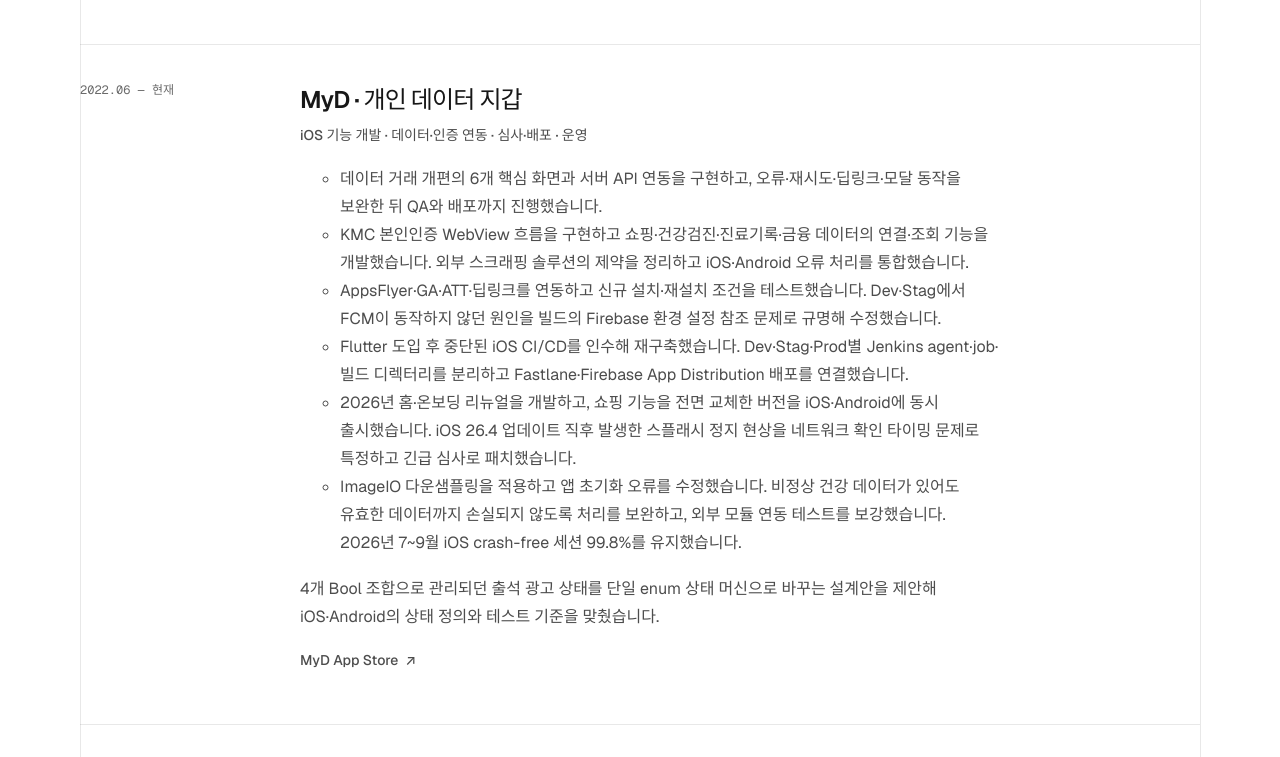
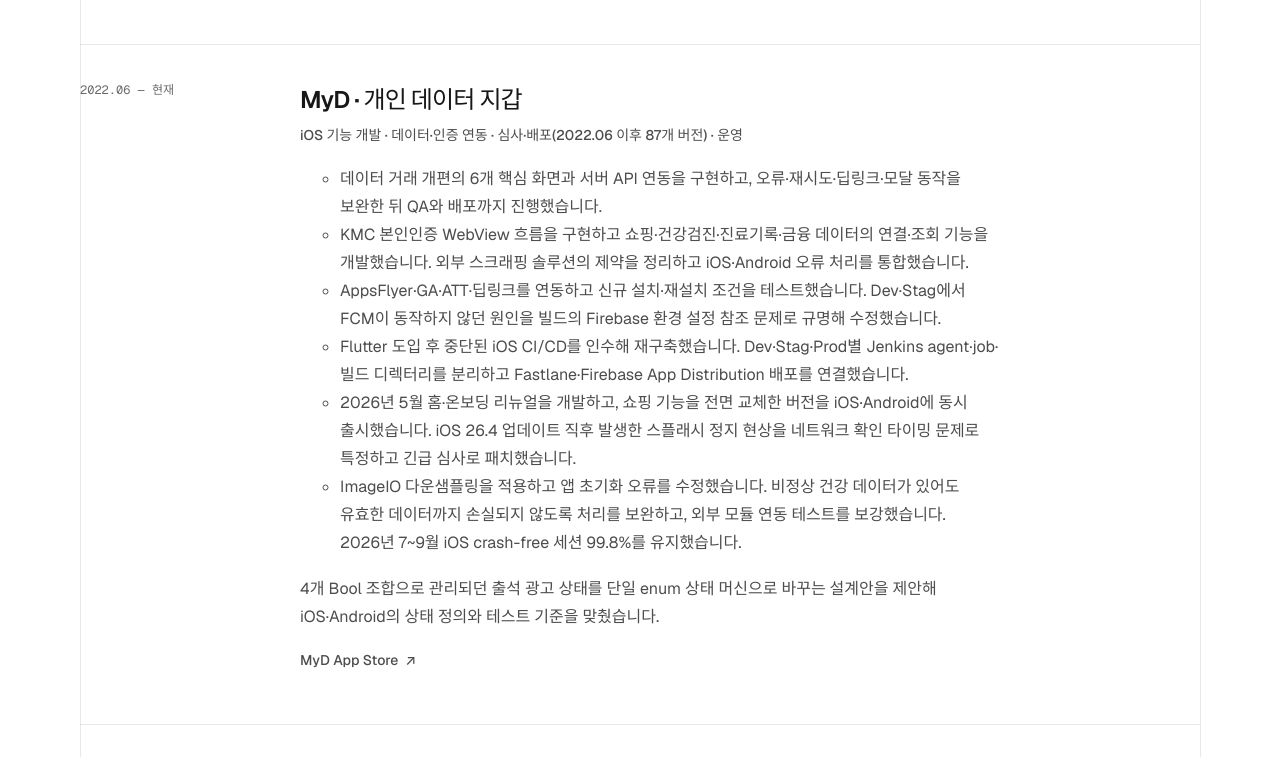
Before and after one commit to minjunkim-dev/minjunkim-dev.github.io, an Astro site: page /about in a window 1280 px wide. Shown: the part 1374-2131 px from the top of the page. Built offline with nearby package versions, Linux system fonts and the light colour scheme; Astro itself is replaced by a stand-in of ours.

Commit message:
docs: add App Store Connect release facts

```diff
--- a/src/pages/about.astro
+++ b/src/pages/about.astro
@@ -52,13 +52,13 @@ import { SITE } from '../data/site';
             <div class="timeline-period">2022.06 — 현재</div>
             <div class="timeline-content">
               <h3 id="myd">MyD · 개인 데이터 지갑</h3>
-              <p class="timeline-role">iOS 기능 개발 · 데이터·인증 연동 · 심사·배포 · 운영</p>
+              <p class="timeline-role">iOS 기능 개발 · 데이터·인증 연동 · 심사·배포(2022.06 이후 87개 버전) · 운영</p>
               <ul class="timeline-description">
                 <li>데이터 거래 개편의 6개 핵심 화면과 서버 API 연동을 구현하고, 오류·재시도·딥링크·모달 동작을 보완한 뒤 QA와 배포까지 진행했습니다.</li>
                 <li>KMC 본인인증 WebView 흐름을 구현하고 쇼핑·건강검진·진료기록·금융 데이터의 연결·조회 기능을 개발했습니다. 외부 스크래핑 솔루션의 제약을 정리하고 iOS·Android 오류 처리를 통합했습니다.</li>
                 <li>AppsFlyer·GA·ATT·딥링크를 연동하고 신규 설치·재설치 조건을 테스트했습니다. Dev·Stag에서 FCM이 동작하지 않던 원인을 빌드의 Firebase 환경 설정 참조 문제로 규명해 수정했습니다.</li>
                 <li>Flutter 도입 후 중단된 iOS CI/CD를 인수해 재구축했습니다. Dev·Stag·Prod별 Jenkins agent·job·빌드 디렉터리를 분리하고 Fastlane·Firebase App Distribution 배포를 연결했습니다.</li>
-                <li>2026년 홈·온보딩 리뉴얼을 개발하고, 쇼핑 기능을 전면 교체한 버전을 iOS·Android에 동시 출시했습니다. iOS 26.4 업데이트 직후 발생한 스플래시 정지 현상을 네트워크 확인 타이밍 문제로 특정하고 긴급 심사로 패치했습니다.</li>
+                <li>2026년 5월 홈·온보딩 리뉴얼을 개발하고, 쇼핑 기능을 전면 교체한 버전을 iOS·Android에 동시 출시했습니다. iOS 26.4 업데이트 직후 발생한 스플래시 정지 현상을 네트워크 확인 타이밍 문제로 특정하고 긴급 심사로 패치했습니다.</li>
                 <li>ImageIO 다운샘플링을 적용하고 앱 초기화 오류를 수정했습니다. 비정상 건강 데이터가 있어도 유효한 데이터까지 손실되지 않도록 처리를 보완하고, 외부 모듈 연동 테스트를 보강했습니다. 2026년 7~9월 iOS crash-free 세션 99.8%를 유지했습니다.</li>
               </ul>
               <p class="timeline-description">4개 Bool 조합으로 관리되던 출석 광고 상태를 단일 enum 상태 머신으로 바꾸는 설계안을 제안해 iOS·Android의 상태 정의와 테스트 기준을 맞췄습니다.</p>
@@ -111,7 +111,7 @@ import { SITE } from '../data/site';
           <p>Native·Flutter·KMP의 환경·버전 관리 기준과 MyD WebView·관리자 웹의 배포·승인·산출물 검증·복구 절차를 문서화했습니다.</p>
           <h3>기술 조사·설계 (2024)</h3>
           <p>모바일 신분증 도입에 앞서 App Attest·DID·VC·ZKP를 조사하고 iOS Attestation 샘플을 구현·검증했습니다. 온라인·오프라인 신원 검증 플로우와 Merkle Tree 기반 진본성 검증 방안을 문서화했습니다.</p>
-          <h3>마이주식 · Flutter 앱의 iOS 연동·인증 보완</h3>
+          <h3>마이주식 · Flutter 앱의 iOS 연동·인증 보완 (2026.09 iOS 출시)</h3>
           <p>iOS App Attest 기반 Firebase App Check를 연동하고 환경별 설정과 토큰 갱신 순서를 보완했습니다. Apple 연결 해제용 토큰의 서버 암호화 저장, 가입 중단 시 정리, 탈퇴 재시도와 연결 해제 후 토큰 삭제를 구현·보완했습니다. 관광 콘텐츠 기능의 Flutter/iOS 보완과 공동 QA에도 참여했습니다.</p>
           <h3>외부 파트너 협업·멘토링</h3>
           <p>외부 헬스케어 앱 프로젝트의 기술 창구로 API·endpoint 변경을 조율하고 iOS 운영 이슈를 수정했습니다. Figma 기준 테스트 케이스로 내부 QA를 진행해 외부 개발팀에 전달했습니다. 신입 iOS 개발자와 토이 프로젝트 3차례를 진행하고 개발 환경 설정과 코드 리뷰를 지원했습니다.</p>
```
